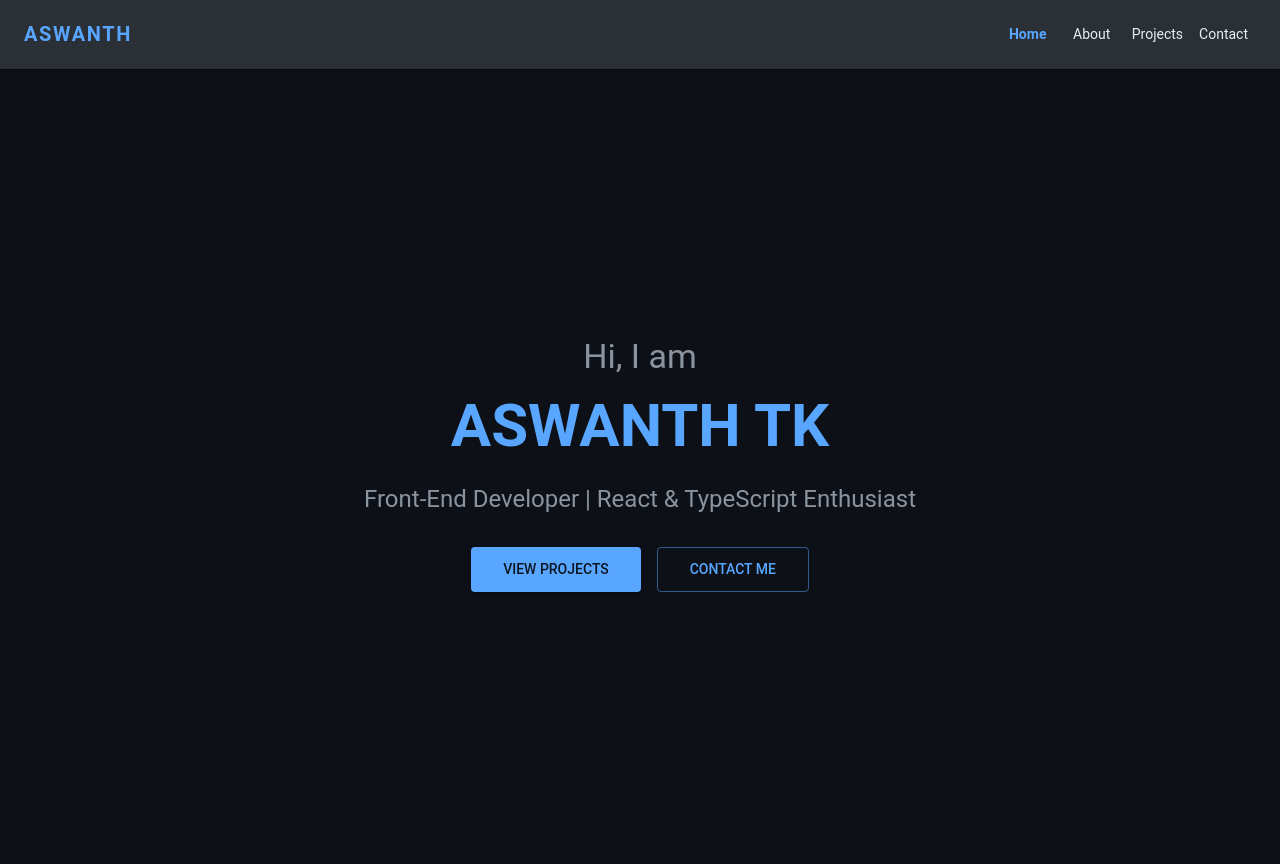
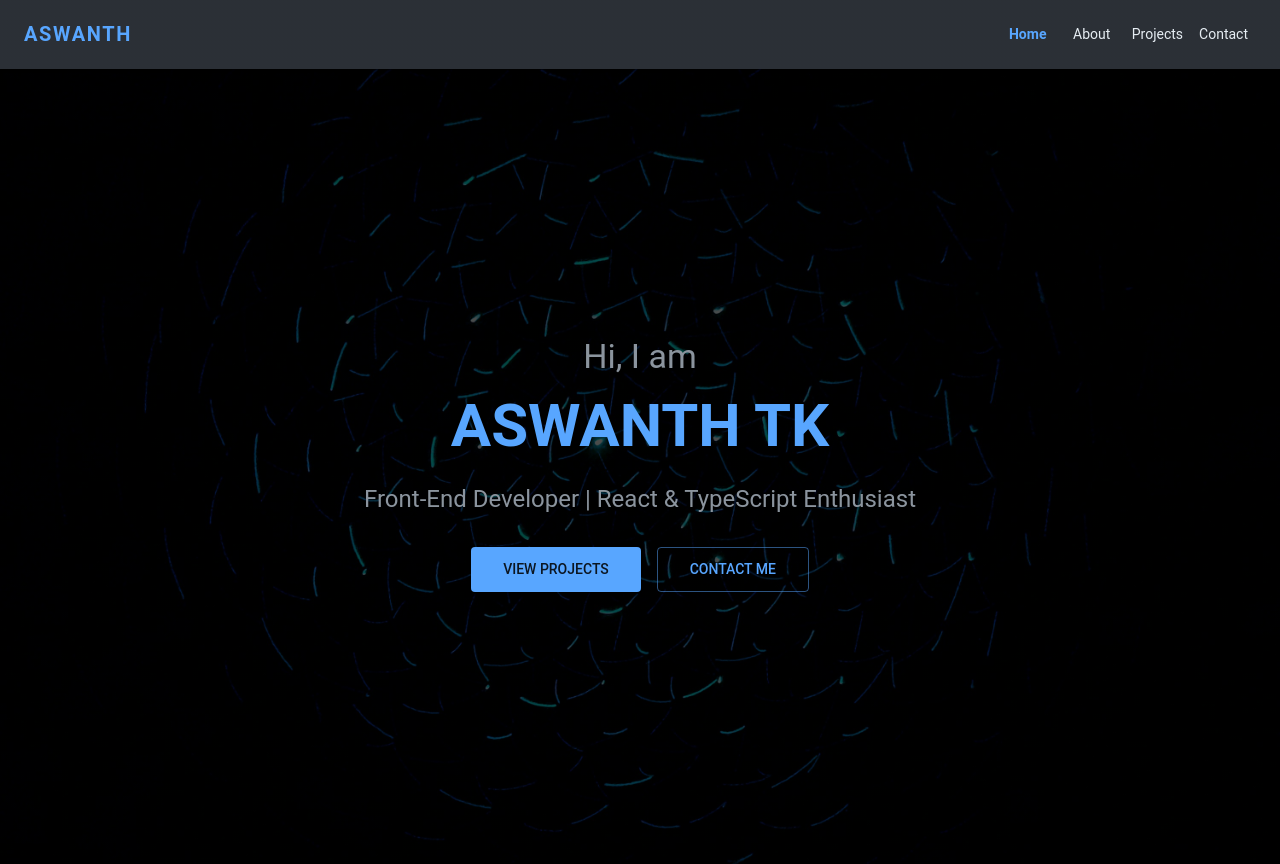
Before and after one commit to Aswanth-Tk/Portfolio-website, a React (Vite) app in the folder aswanth-portfolio/: page / in a window 1280 px wide. Built offline with nearby package versions, Linux system fonts and the light colour scheme.

Commit message:
backgroun image added

```diff
--- a/aswanth-portfolio/src/Components/HomePage.tsx
+++ b/aswanth-portfolio/src/Components/HomePage.tsx
@@ -9,14 +9,24 @@ const HomePage: React.FC = () => {
   id="home"
   sx={{
     minHeight: "100vh",
-        width: "100vw", // 👈 full viewport width
+    width: "100vw",
     display: "flex",
     flexDirection: "column",
     justifyContent: "center",
     alignItems: "center",
     textAlign: "center",
     px: 2,
-        backgroundColor: "background.default",
+
+    backgroundImage: `
+      linear-gradient(
+        rgba(0,0,0,0.7),
+        rgba(0,0,0,0.7)
+      ),
+      url('/bg-image.jpg')
+    `,
+    backgroundSize: "cover",
+    backgroundPosition: "center",
+    backgroundRepeat: "no-repeat",
   }}
 >
       {/* Greeting */}
```
Also changed, not shown: aswanth-portfolio/public/bg-image.jpg (added). Lines whose indentation alone changed are shown as unchanged.
